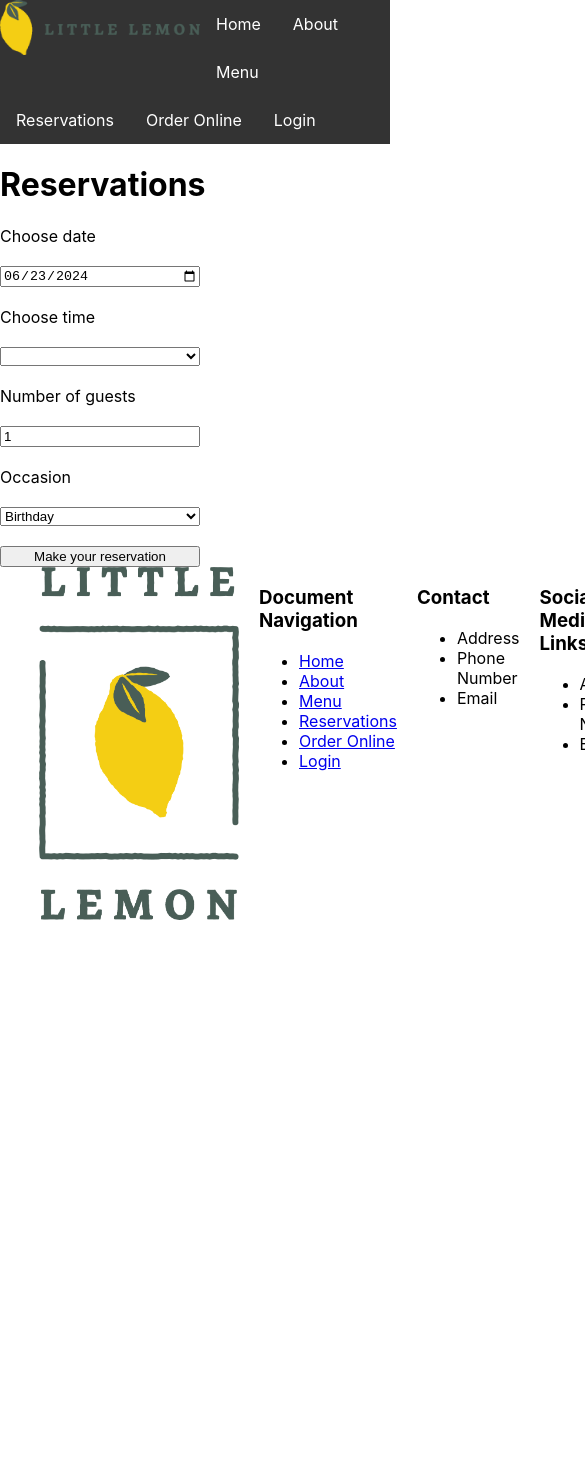
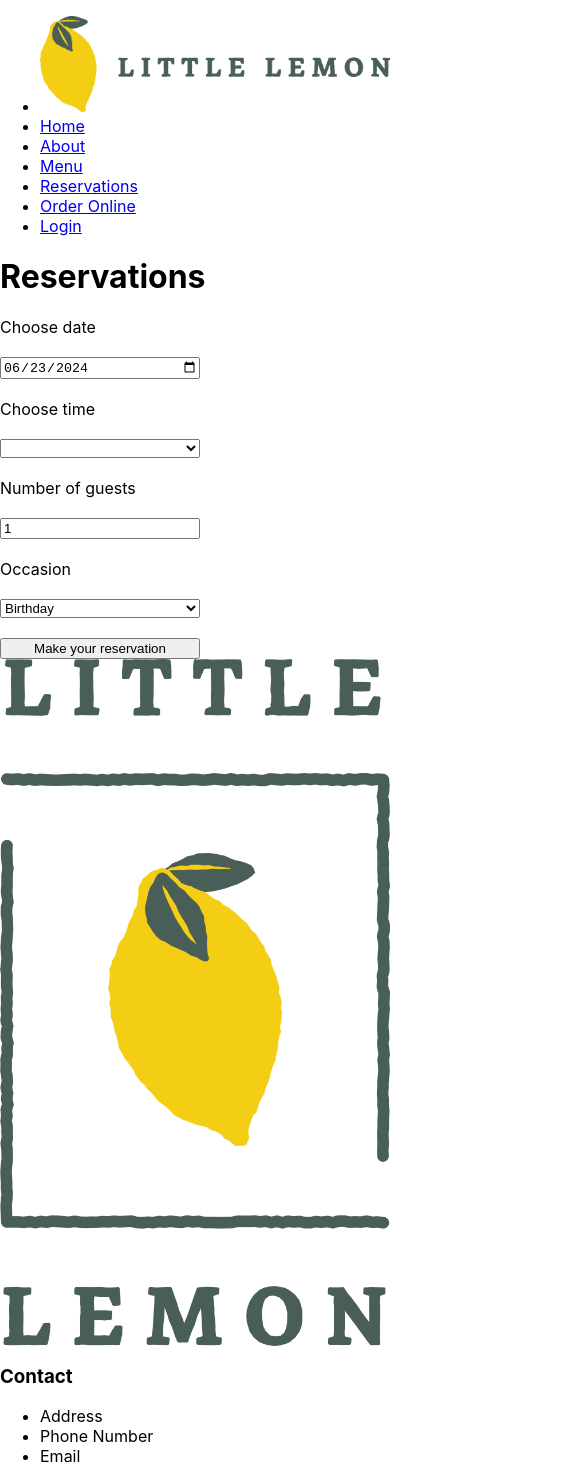
Before and after one commit to ThePrankMonkey/meta_frontend_capstone, a React (Create React App) app: page /reservations in a window 390 px wide. Shown: the top 1482 px of the page, 585 px wide, since content can reach past the window. Before the commit the page ends 920 px from the top, so only its background shows below. Built offline with nearby package versions, Linux system fonts and the light colour scheme.

Commit message:
Getting page to change with screen size.

```diff
--- a/src/App.css
+++ b/src/App.css
@@ -17,6 +17,7 @@
   color: #61dafb;
 }
 
+@media (min-width: 1000px) {
   nav img {
     width: 200px;
   }
@@ -61,11 +62,22 @@ footer article {
     grid-template-columns: 1fr 1fr 1fr 1fr;
     display: grid;
   }
+}
 
 /* Style for cellphones */
-@media screen and (min-width: 320px) and (max-width: 480px) {
-  footer article section {
-    display: hidden;
+@media (min-width: 320px) and (max-width: 480px) {
+  nav img {
+    width: 100%;
+  }
+
+  footer img {
+    width: 100%;
+  }
+  footer .footer-nav {
+    display: none;
+  }
+  footer .footer-social {
+    display: none;
   }
   footer article section img {
     display: block;
@@ -73,5 +85,5 @@ footer article {
 }
 
 /* Style for tablets */
-@media screen and (min-width: 481px) and (max-width: 767px) {
+@media (min-width: 481px) and (max-width: 767px) {
 }
--- a/src/components/BookingForm.js
+++ b/src/components/BookingForm.js
@@ -1,4 +1,4 @@
-import { useState, useEffect } from "react";
+import { useState } from "react";
 
 export default function BookingForm(props) {
   console.log(props.availableTimes);
--- a/src/components/Footer.js
+++ b/src/components/Footer.js
@@ -8,7 +8,7 @@ export default function Footer() {
         <section>
           <img src={littlelemon_logo_small} alt="Little Lemon small logo" />
         </section>
-        <section>
+        <section className="footer-nav">
           <h3>Document Navigation</h3>
           <ul>
             <li>
@@ -31,7 +31,7 @@ export default function Footer() {
             </li>
           </ul>
         </section>
-        <section>
+        <section className="footer-contact">
           <h3>Contact</h3>
           <ul>
             <li>Address</li>
@@ -39,12 +39,11 @@ export default function Footer() {
             <li>Email</li>
           </ul>
         </section>
-        <section>
+        <section className="footer-social">
           <h3>Social Media Links</h3>
           <ul>
-            <li>Address</li>
-            <li>Phone Number</li>
-            <li>Email</li>
+            <li>Meta</li>
+            <li>X</li>
           </ul>
         </section>
       </article>
```
Lines whose indentation alone changed are shown as unchanged.
